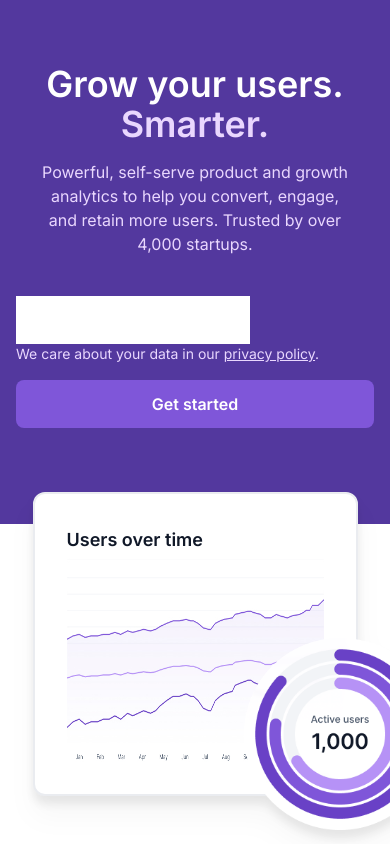
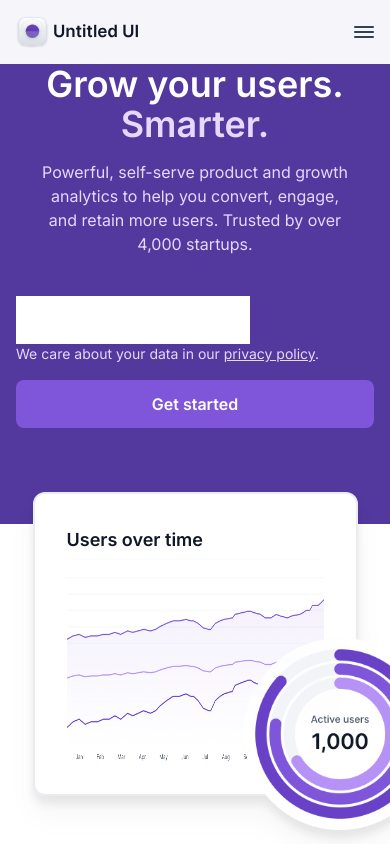
Before and after one commit to Andresarl16/Avila-Tek-Frontend-Skills-Test, a Next.js app: page / in a window 390 px wide. Shown: the top 844 px of the page. Built offline with nearby package versions, Linux system fonts and the light colour scheme.

Commit message:
feat(Responsive): Add responsive to Navbar
Missing resize control

```diff
--- a/src/app/globals.css
+++ b/src/app/globals.css
@@ -9,3 +9,7 @@ h4,
 p {
   text-wrap: pretty;
 }
+
+.overflow-hidden-children * {
+  overflow: hidden;
+}
--- a/src/app/page.tsx
+++ b/src/app/page.tsx
@@ -6,11 +6,15 @@ import Footer from "@/ui/components/sections/Footer";
 import FreeTrial from "@/ui/components/sections/FreeTrial";
 import GiveUsAShoot from "@/ui/components/sections/GiveUsAShoot";
 import Header from "@/ui/components/sections/Header";
+import Navbar from "@/ui/components/sections/Navbar";
 import Reviews from "@/ui/components/sections/Reviews";
 
 export default function Home() {
   return (
     <main className="max-w-full grid grid-cols-12">
+      <div className="fixed top-0 z-10 w-full grid grid-cols-12">
+        <Navbar></Navbar>
+      </div>
       <Header></Header>
       <CardSection
         badge="Integrations"
@@ -29,7 +33,7 @@ export default function Home() {
         cards={featureCards}
         iconSizes="small"
       />
-      <FreeTrial></FreeTrial>
+      <FreeTrial id="pricing"></FreeTrial>
       <FAQ></FAQ>
       <Reviews></Reviews>
       <Footer></Footer>
--- a/src/constants/Footer.ts
+++ b/src/constants/Footer.ts
@@ -1,8 +1,8 @@
-import { Footer } from "@/models/FooterModel";
+import { FooterModel } from "@/models/FooterModel";
 import AppStoreIcon from "@/ui/icons/AppStoreIcon";
 import GooglePlayIcon from "@/ui/icons/GooglePlayIcon";
 
-export const footer: Footer = {
+export const footer: FooterModel = {
   linkColumns: [
     {
       name: "Product",
--- /dev/null
+++ b/src/constants/Navbar.ts
@@ -0,0 +1,14 @@
+import { NavbarModel } from "@/models/NavbarModel";
+
+export const navbar: NavbarModel = {
+  start: [
+    { text: "Home", section: "" },
+    { text: "Products", section: "" },
+    { text: "Resources", section: "" },
+    { text: "Pricing", section: "#pricing" },
+  ],
+  end: [
+    { text: "Log in", type: "secondary", redirectTo: "" },
+    { text: "Sign up", type: "primary", redirectTo: "" },
+  ],
+};
--- a/src/models/FooterModel.ts
+++ b/src/models/FooterModel.ts
@@ -20,7 +20,7 @@ export interface FooterBadges {
   badges: Array<FooterBadge>;
 }
 
-export interface Footer {
+export interface FooterModel {
   linkColumns: Array<FooterLinks>;
   downloadBadges: FooterBadges;
 }
--- /dev/null
+++ b/src/models/NavbarModel.ts
@@ -0,0 +1,11 @@
+import { Button } from "./ButtonModel";
+
+export interface NavbarLink {
+  text: string;
+  section: string;
+}
+
+export interface NavbarModel {
+  start: Array<NavbarLink>;
+  end: Array<Button>;
+}
--- a/src/ui/components/sections/FreeTrial.tsx
+++ b/src/ui/components/sections/FreeTrial.tsx
@@ -1,9 +1,12 @@
 import Button from "../Button";
 import Image from "next/image";
 
-export default function FreeTrial() {
+export default function FreeTrial({ id }: { id: string }) {
   return (
-    <section className="grid col-span-12 grid-cols-12 bg-bg-secondary py-24">
+    <section
+      id={id}
+      className="grid col-span-12 grid-cols-12 bg-bg-secondary py-24"
+    >
       <div className="grid col-start-2 col-span-10 grid-cols-12">
         <div className="flex flex-col col-span-7 justify-center">
           <h2 className="text-5xl text-text-primary font-semibold">
--- /dev/null
+++ b/src/ui/components/sections/Navbar.tsx
@@ -0,0 +1,84 @@
+"use client";
+
+import { navbar } from "@/constants/Navbar";
+import LogoIcon from "@/ui/icons/LogoIcon";
+import Button from "../Button";
+import Link from "next/link";
+import { useState } from "react";
+import LineIcon from "@/ui/icons/LineIcon";
+
+export default function Navbar() {
+  const [navbarOpen, setNavbarOpen] = useState<boolean>(false);
+
+  return (
+    <nav className="flex flex-col lg:flex-row items-center sm:col-start-2 col-span-12 sm:col-span-10 grid-cols-12 px-4 sm:px-0 py-4 bg-bg-primary bg-opacity-95">
+      <div className="flex w-full lg:w-auto justify-between items-center">
+        <LogoIcon className="w-[123px] lg:w-[145px] h-[32px] lg:h-[38px] mr-10"></LogoIcon>
+
+        <button
+          className="relative w-5 h-3 block lg:hidden"
+          onClick={() => setNavbarOpen(!navbarOpen)}
+        >
+          <LineIcon
+            width={20}
+            height={2}
+            className={`absolute transition-all duration-500 ease-in-out ${
+              navbarOpen ? "top-[5px] rotate-45" : "top-0 rotate-0"
+            }`}
+          ></LineIcon>
+          <LineIcon
+            width={20}
+            height={2}
+            className={`absolute top-[5px] transition-all duration-500 ease-in-out ${
+              navbarOpen ? "opacity-100" : "opacity-100"
+            }`}
+          ></LineIcon>
+          <LineIcon
+            width={20}
+            height={2}
+            className={`absolute transition-all duration-500 ease-in-out ${
+              navbarOpen ? "top-[5px] -rotate-45" : "top-[10px] rotate-0"
+            }`}
+          ></LineIcon>
+        </button>
+      </div>
+      <div
+        className={`overflow-hidden-children w-full grid overflow-hidden lg:flex justify-center lg:justify-between items-center transition-all duration-500 ease-in-out ${
+          navbarOpen
+            ? "grid-rows-[1fr] opacity-100"
+            : "grid-rows-[0fr] opacity-0"
+        }`}
+      >
+        <div className="w-full flex flex-col lg:flex-row items-center justify-between">
+          <ul
+            className={`flex flex-col items-center lg:flex-row space-x-0 lg:space-x-8 space-y-3 lg:space-y-0 ${
+              navbarOpen ? "my-5 lg:my-0" : "my-0"
+            }`}
+          >
+            {navbar.start.map((link) => (
+              <li key={link.text} className="font-semibold text-text-tertiary">
+                <Link href={link.section}> {link.text} </Link>
+              </li>
+            ))}
+          </ul>
+          <ul
+            className={`flex flex-col lg:flex-row space-x-0 lg:space-x-3 space-y-4 lg:space-y-0 ${
+              navbarOpen ? "mb-2 lg:mb-0" : "mb-0"
+            }`}
+          >
+            {navbar.end.map((button) => (
+              <li key={button.text}>
+                <Button
+                  text={button.text}
+                  type={button.type}
+                  redirectTo={button.redirectTo}
+                  styles="pt-3 pr-4 pb-3 pl-4"
+                ></Button>
+              </li>
+            ))}
+          </ul>
+        </div>
+      </div>
+    </nav>
+  );
+}
--- a/src/ui/components/sections/header.tsx
+++ b/src/ui/components/sections/header.tsx
@@ -3,7 +3,7 @@ import Image from "next/image";
 
 export default function Header() {
   return (
-    <header className="grid col-span-12 grid-cols-12 mt-0 sm:mt-8 mb-24 sm:mb-28 lg:mb-32">
+    <header className="grid col-span-12 grid-cols-12 mt-0 sm:mt-24 mb-24 sm:mb-28 lg:mb-32">
       <div className="grid sm:col-start-2 col-span-12 sm:col-span-10 grid-cols-12 px-4 md:px-0 bg-bg-brand-section sm:rounded-2xl">
         <div className="sm:col-start-3 col-span-12 sm:col-span-8 pt-16 sm:pt-24 pb-24 sm:pb-48">
           <h1 className="text-4xl md:text-5xl lg:text-7xl text-text-brand-primary text-center font-semibold">
--- /dev/null
+++ b/src/ui/icons/LineIcon.tsx
@@ -0,0 +1,20 @@
+import React from "react";
+
+const LineIcon = (props: React.SVGProps<SVGSVGElement>) => (
+  <svg
+    xmlns="http://www.w3.org/2000/svg"
+    fill="none"
+    viewBox="0 0 20 2"
+    {...props}
+  >
+    <path
+      stroke="#344054"
+      stroke-linecap="round"
+      stroke-linejoin="round"
+      stroke-width="2"
+      d="M1 1h18M1"
+    />
+  </svg>
+);
+
+export default LineIcon;
```
